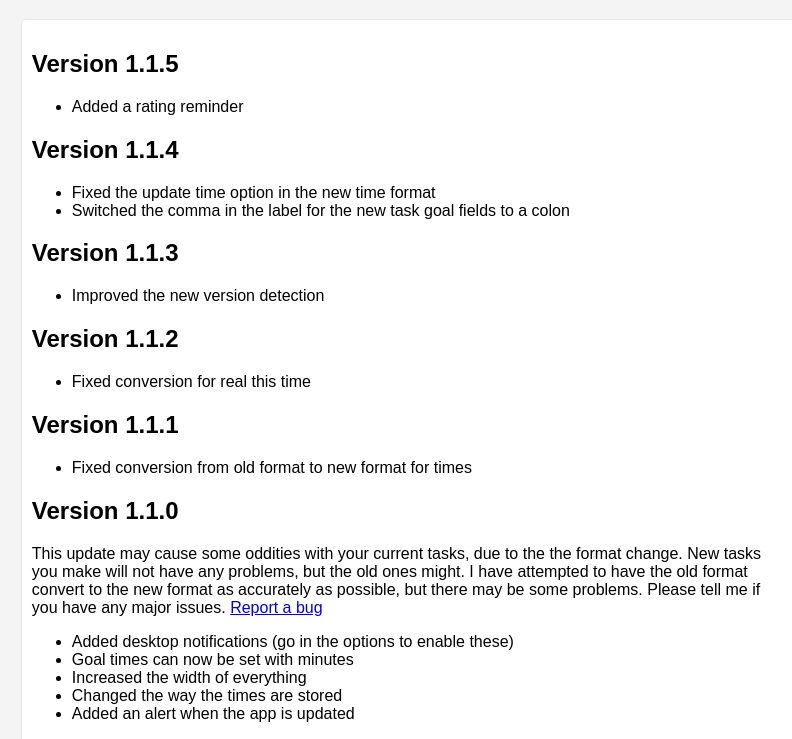
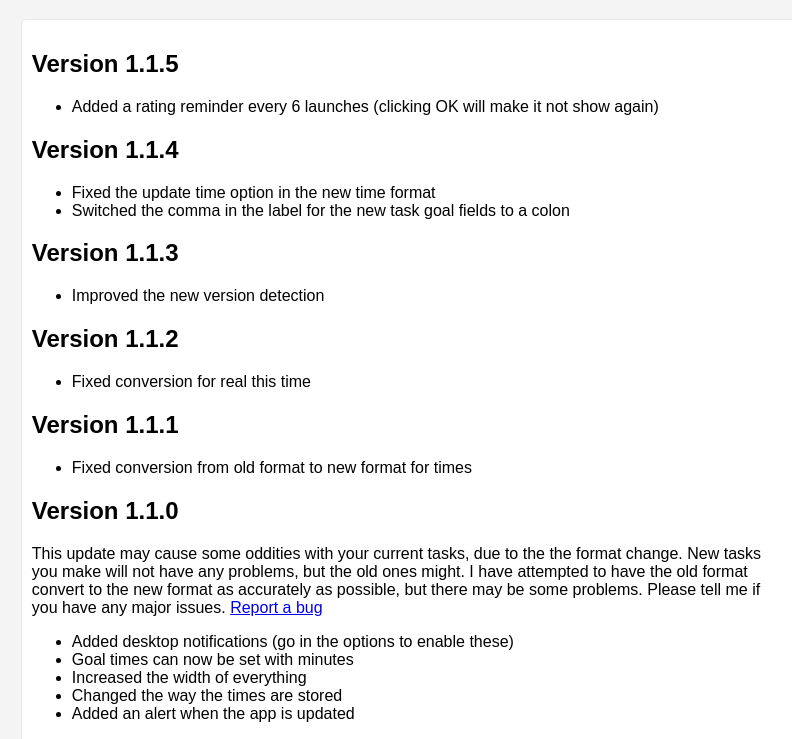
Before and after one commit to trivuz/simple-task-timer, a plain HTML site: page chrome/changelog.html in a window 1280 px wide. Shown: the part 61-800 px from the top of the page, without its empty margins (229-1021 px from the left). Drawn offline with Linux system fonts and the light colour scheme.

Commit message:
revised latest changelog entry slightly

```diff
--- a/chrome/changelog.html
+++ b/chrome/changelog.html
@@ -13,7 +13,7 @@
         <div class="version">
             <h2>Version 1.1.5</h2>
             <ul>
-                <li>Added a rating reminder</li>
+                <li>Added a rating reminder every 6 launches (clicking OK will make it not show again)</li>
             </ul>
         </div>
 
```
